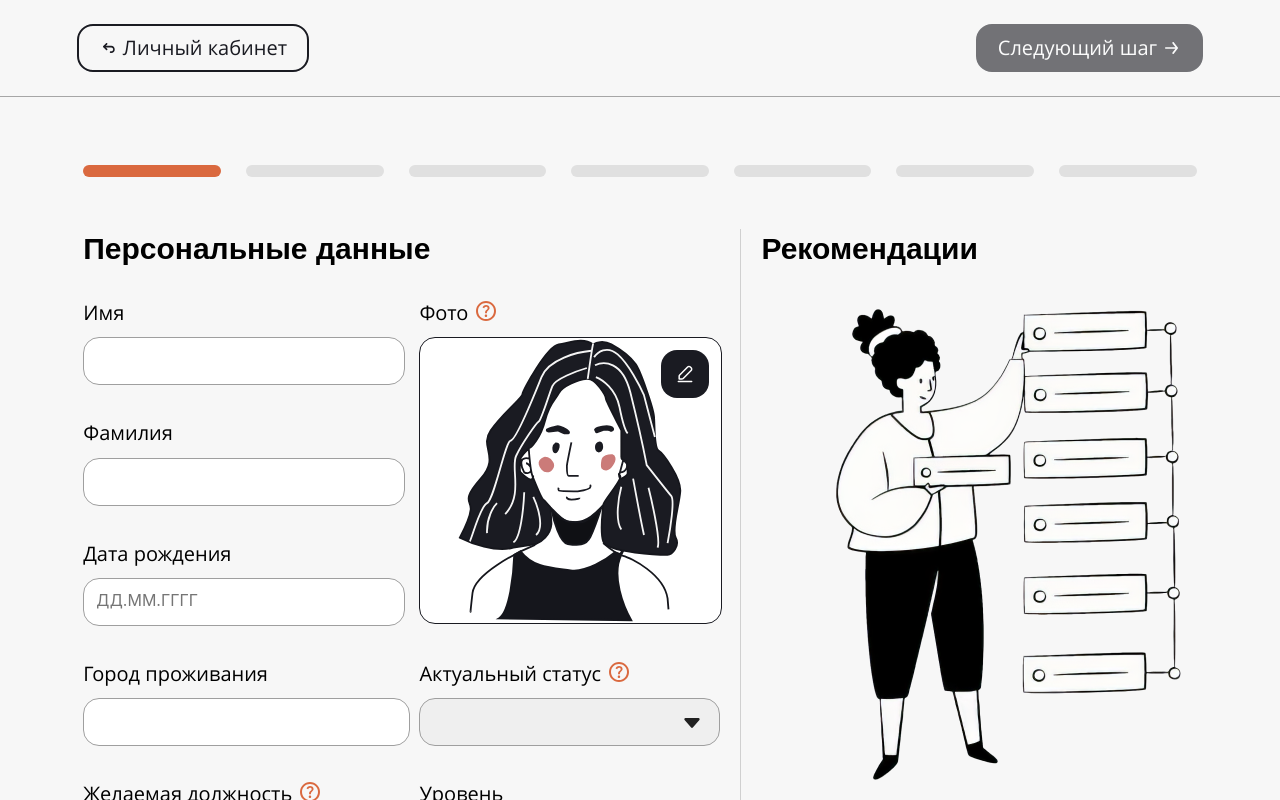
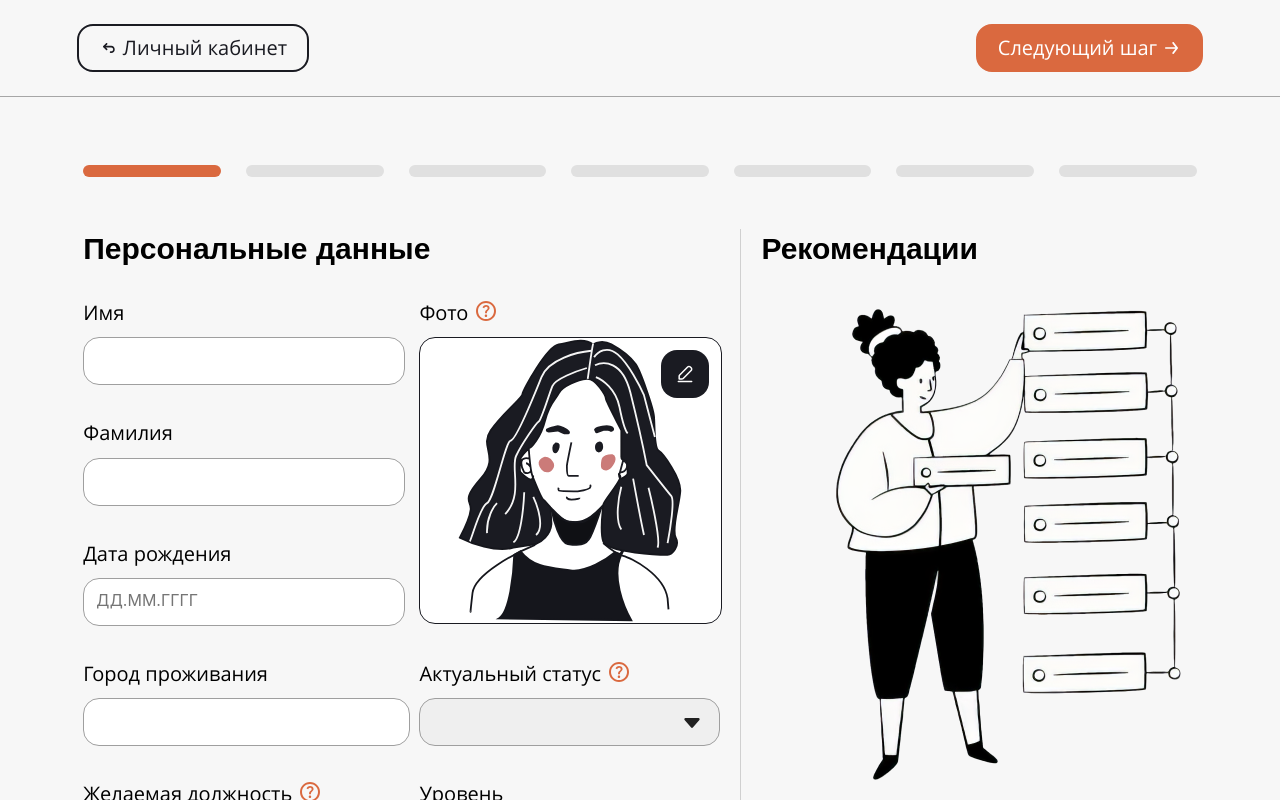
Before and after one commit to homo-errantium/frontend, a React (Create React App) app: page /resume/personal-data in a window 1280 px wide. Shown: the top 800 px of the page. Built offline with nearby package versions, Linux system fonts and the light colour scheme.

Commit message:
feat(main, app and header): personaldata validation and next step button invalid
валидация персональных данных, кнопка недоступна, если поля пустые или неврено заполненные

```diff
--- a/src/components/App/App.js
+++ b/src/components/App/App.js
@@ -40,6 +40,7 @@ import PopupLogin from '../Popups/PopupLogin/PopupLogin'
 import PopupConfirmationDelete from '../Popups/PopupConfirmationDelete/PopupConfirmationDelete'
 import PopupConfirmationRegister from '../Popups/PopupConfirmationRegister/PopupConfirmationRegister'
 import ResultResume from '../Resume/ResultResume/ResultResume'
+// import { navigate } from '@storybook/addon-links/*'
 
 function App() {
   const location = useLocation()
@@ -66,13 +67,15 @@ function App() {
   // const [completedLayouts, setCompletedLayouts] = React.useState(false)
 
   // --------------------------- Работа с данными через локальное хранилище -----------------------
-  const [isValid, setIsValid] = useState(false)
+  const [isValid, setIsValid] = useState(true)
   // Записываем в объект данные из полей
   const [values, setValues] = React.useState(
     JSON.parse(localStorage.getItem('formData')) || {
       name: currentUser.name,
       surname: currentUser.surname,
       birthday: currentUser.birthday,
+      work_status: '',
+      email: '',
       city: currentUser.city,
       work_experience_checkbox: false,
       work_period_experience_checkbox: false,
@@ -103,6 +106,7 @@ function App() {
   const [languagesAfterDeleting, setLanguagesAfterDeleting] = useState(
     values.languages
   )
+  const [inputsAreNotEmpty, setInputsAreNotEmpty] = useState(false)
 
   const [linksAfterDeleting, setLinksAfterDeleting] = useState(values.links)
   // RECOMMENDATIONS:
@@ -306,15 +310,52 @@ function App() {
     // localStorage.setItem('formData', JSON.stringify(values))
   }
 
+  const checkValidity = evt => {
+    const { name, value } = evt.target
+    if (
+      name === 'name' &&
+      !!NAME_REGEX.test(value) &&
+      evt.target.value.length < 50 &&
+      evt.target.value.length >= 2 &&
+      evt.target.value.length !== 0 &&
+      evt.target.value !== undefined
+    ) {
+      setIsValid(true)
+    }
+    if (
+      name === 'surname' &&
+      !!NAME_REGEX.test(value) &&
+      evt.target.value.length < 50 &&
+      evt.target.value.length >= 1 &&
+      evt.target.value.length !== 0 &&
+      evt.target.value !== undefined
+    ) {
+      setIsValid(true)
+    }
+    if (
+      name === 'email' &&
+      !!EMAIL_REGEX.test(value) &&
+      evt.target.value.length < 50 &&
+      evt.target.value.length > 5 &&
+      evt.target.value.length !== 0 &&
+      evt.target.value !== undefined
+    ) {
+      setIsValid(true)
+    }
+  }
+
   // INPUTS  VALIDATION:
   const handleChangeWithValidation = evt => {
     handleChange(evt)
+    // console.log(isValid)
     const { name, value } = evt.target
     if (name === 'name' && !NAME_REGEX.test(value)) {
       setErrors({
         ...errors,
         name: 'Имя может быть введено только кириллицей. Допускаются пробелы и дефисы',
       })
+      setIsValid(false)
+      setInputsAreNotEmpty(false)
     } else if (
       name === 'name' &&
       (evt.target.value.length > 50 || evt.target.value.length < 2)
@@ -323,20 +364,22 @@ function App() {
         ...errors,
         name: 'Имя должно быть длиной от 2 до 50 символов',
       })
+      setIsValid(false)
+      setInputsAreNotEmpty(false)
     } else if (name === 'name' && evt.target.value.length === 0) {
       setErrors({
         ...errors,
         name: 'Это поле должно быть заполнено',
       })
+      setIsValid(false)
     } else if (name === 'surname' && !NAME_REGEX.test(value)) {
       setErrors({
         ...errors,
         surname:
           'Фамилия может быть введена только кириллицей. Допускаются пробелы и дефисы',
       })
-      // setIsValid(false)
-    }
-    if (
+      setIsValid(false)
+    } else if (
       name === 'surname' &&
       (evt.target.value.length > 50 || evt.target.value.length < 1)
     ) {
@@ -344,21 +387,14 @@ function App() {
         ...errors,
         surname: 'Фамилия должна быть длиной от 1 до 50 символов',
       })
-      // setIsValid(false)
-    }
-    if (name === 'surname' && evt.target.value === '') {
-      setErrors({
-        ...errors,
-        surname: 'Это поле должно быть заполнено',
-      })
-      // setIsValid(false)
+      setIsValid(false)
     }
     if (name === 'birthday' && !BIRTHDAY_REGEX.test(value)) {
       setErrors({
         ...errors,
         birthday: 'Дата рождения введена некорректно',
       })
-      // setIsValid(false)
+      setIsValid(false)
     }
     // указанный год в дате рождениия больше текущего:
     const currentYear = new Date().getFullYear()
@@ -367,7 +403,7 @@ function App() {
         ...errors,
         birthday: 'Путешествуете во времени?',
       })
-      // setIsValid(false)
+      setIsValid(false)
     }
     if (name === 'city' && !NAME_REGEX.test(value)) {
       setErrors({
@@ -410,14 +446,14 @@ function App() {
         ...errors,
         email: 'Введите email в формате address@domain.com',
       })
-      // setIsValid(false)
+      setIsValid(false)
     }
     if (name === 'email' && evt.target.value.length > 50) {
       setErrors({
         ...errors,
         email: 'Email должен быть длиной от 5 до 50 символов',
       })
-      // setIsValid(false)
+      setIsValid(false)
     }
     if (name === 'phone' && evt.target.value.length < 16) {
       setErrors({
@@ -517,17 +553,89 @@ function App() {
           'Сайт введен некорректно. Адрес должен начинаться с https://',
       })
     }
+    console.log(inputsAreNotEmpty)
+    checkValidity(evt)
+    // console.log(isValid)
   }
+  useEffect(() => {
+    console.log(isValid)
+    const formData = { ...values }
+    if (
+      formData.name !== undefined &&
+      // NAME_REGEX.test(formData.name) &&
+      formData.name.length < 50 &&
+      formData.name.length >= 2 &&
+      formData.name.length !== 0 &&
+      formData.surname !== undefined &&
+      formData.surname !== '' &&
+      // NAME_REGEX.test(formData.surname) &&
+      formData.surname.length < 50 &&
+      formData.surname.length >= 1 &&
+      formData.surname.length !== 0
+      // formData.email !== undefined
+      // EMAIL_REGEX.test(formData.email) &&
+      // formData.email.length > 50 &&
+      // formData.email.length !== 0
+    ) {
+      setInputsAreNotEmpty(true)
+    }
+  })
 
   // Сохраняем данные полей в локалное хранилище
   const handleClick = () => {
     setValues(prevValues => ({ ...prevValues, img: image }))
+    console.log(isValid)
     const formData = { ...values }
-    localStorage.setItem('hasExperience', JSON.stringify(hasExperience))
-    localStorage.setItem('isTillPresent', JSON.stringify(allTillPresent))
-    localStorage.setItem('image', image)
-    localStorage.setItem('formData', JSON.stringify(formData))
-    localStorage.setItem('hasQualification', JSON.stringify(hasQualification))
+    console.log(formData)
+    let object = {}
+    if (formData.name === undefined || formData.name.length === 0) {
+      object = {
+        ...object,
+        name: 'Это поле должно быть заполнено',
+      }
+      // setInputsAreNotEmpty(false)
+    }
+    if (formData.surname === undefined || formData.surname === '') {
+      object = {
+        ...object,
+        surname: 'Это поле должно быть заполнено',
+      }
+      // setInputsAreNotEmpty(false)
+    }
+    if (formData.email === undefined || formData.email === '') {
+      object = {
+        ...object,
+        email: 'Это поле должно быть заполнено',
+      }
+      // setInputsAreNotEmpty(false)
+    }
+    if (
+      formData.name !== undefined &&
+      // NAME_REGEX.test(formData.name) &&
+      formData.name.length < 50 &&
+      formData.name.length >= 2 &&
+      formData.name.length !== 0 &&
+      formData.surname !== undefined &&
+      formData.surname !== '' &&
+      // NAME_REGEX.test(formData.surname) &&
+      formData.surname.length < 50 &&
+      formData.surname.length >= 1 &&
+      formData.surname.length !== 0
+      // formData.email !== undefined
+      // EMAIL_REGEX.test(formData.email) &&
+      // formData.email.length > 50 &&
+      // formData.email.length !== 0
+    ) {
+      setInputsAreNotEmpty(true)
+    } else {
+      localStorage.setItem('hasExperience', JSON.stringify(hasExperience))
+      localStorage.setItem('isTillPresent', JSON.stringify(allTillPresent))
+      localStorage.setItem('image', image)
+      localStorage.setItem('formData', JSON.stringify(formData))
+      localStorage.setItem('hasQualification', JSON.stringify(hasQualification))
+    }
+    // console.log(errors)
+    setErrors(object)
   }
 
   /* ----------------------------------------- Popup -----------------------------------------------------*/
@@ -770,6 +878,7 @@ function App() {
                 isLoggedIn={isLoggedIn}
                 onOpenPopup={handleConfirmRegPopupOpen}
                 isValid={isValid}
+                inputsAreNotEmpty={inputsAreNotEmpty}
               />
             }
           />
@@ -787,6 +896,8 @@ function App() {
             element={
               <Resume
                 isLoggedIn={isLoggedIn}
+                isValid={isValid}
+                inputsAreNotEmpty={inputsAreNotEmpty}
                 onOpenPopup={handleConfirmDeletePopupOpen}
                 setCompletedStepsPersonalData={setCompletedStepsPersonalData}
                 setCompletedStepsExperience={setCompletedStepsExperience}
--- a/src/components/Header/Header.js
+++ b/src/components/Header/Header.js
@@ -21,6 +21,7 @@ function Header({
   onClick,
   handleResumeNamePopupOpen,
   isValid,
+  inputsAreNotEmpty,
 }) {
   const navigate = useNavigate()
   const location = useLocation()
@@ -328,15 +329,18 @@ function Header({
                 Предыдущий шаг
               </button>
             )}
-            {isValid === false ? (
             <button
               className="header__button header__button_orange header__button_next"
               type="button"
               label="button"
-                onClick={() => {
+              onClick={e => {
+                e.preventDefault()
                 setCompletedSteps()
-                  onClick()
+                onClick(e)
+                console.log(inputsAreNotEmpty)
+                if (inputsAreNotEmpty) {
                   navigate(`${nextPage}`)
+                }
               }}
               disabled={!isValid}
             >
@@ -349,28 +353,6 @@ function Header({
                 />
               </div>
             </button>
-            ) : (
-              <button
-                className="header__button header__button_orange header__button_next"
-                type="button"
-                label="button"
-                onClick={() => {
-                  setCompletedSteps()
-                  onClick()
-                  navigate(`${nextPage}`)
-                }}
-                disabled={!isValid}
-              >
-                Следующий шаг
-                <div className="header__button-icon_flex-container">
-                  <img
-                    className="header__button-icon header__button-icon-next"
-                    alt="стрелка вправо"
-                    src={RightArrowIcon}
-                  />
-                </div>
-              </button>
-            )}
           </div>
         </div>
       </header>
--- a/src/components/Main/Main.js
+++ b/src/components/Main/Main.js
@@ -12,7 +12,7 @@ import TitleImage from '../../img/main_title.svg'
 // import Step1 from '../../img/main_step1.svg'
 import { onboardingTitle, imgMainArr } from '../../constants/constants'
 
-function Main({ isLoggedIn, onOpenPopup, isValid }) {
+function Main({ isLoggedIn, onOpenPopup, isValid, inputsAreNotEmpty }) {
   const nextPage = '/resume'
   const [img, setImg] = React.useState(imgMainArr[0])
   const [subtitleObject, setSubtitleObject] = React.useState(onboardingTitle)
@@ -47,6 +47,7 @@ function Main({ isLoggedIn, onOpenPopup, isValid }) {
         nextPage={nextPage}
         onOpenPopup={onOpenPopup}
         isValid={isValid}
+        inputsAreNotEmpty={inputsAreNotEmpty}
       />
       <main className="main">
         <div className="main__title-container">
@@ -135,6 +136,7 @@ Main.propTypes = {
   isLoggedIn: PropTypes.bool.isRequired,
   onOpenPopup: PropTypes.func.isRequired,
   isValid: PropTypes.bool.isRequired,
+  inputsAreNotEmpty: PropTypes.bool.isRequired,
 }
 
 export default Main
--- a/src/components/Resume/Resume.js
+++ b/src/components/Resume/Resume.js
@@ -19,9 +19,11 @@ function Resume({
   setCompletedStepsSkills,
   setCompletedStepsAbout,
   handleResumeNamePopupOpen,
+  inputsAreNotEmpty,
   // setCompletedLayouts,
   onClick,
   duties,
+  isValid,
 }) {
   const location = useLocation()
   // Находим индекс элемента в массиве с локациями
@@ -44,7 +46,6 @@ function Resume({
       '/resume/about': setCompletedStepsAbout,
       // '/resume/layouts': setCompletedLayouts,
     }
-
     const setCompletedFunction = locationToFanctionMap[location.pathname]
 
     if (setCompletedFunction) {
@@ -55,12 +56,14 @@ function Resume({
   return (
     <>
       <Header
+      isValid={isValid}
         isLoggedIn={isLoggedIn}
         nextPage={nextPage}
         onOpenPopup={onOpenPopup}
         setCompletedSteps={setCompletedSteps}
         onClick={onClick}
         handleResumeNamePopupOpen={handleResumeNamePopupOpen}
+        inputsAreNotEmpty={inputsAreNotEmpty}
       />
       <main className="resume">
         {location.pathname === '/resume/result' ? (
@@ -87,7 +90,9 @@ Resume.propTypes = {
   // setCompletedLayouts: PropTypes.func.isRequired,
   onClick: PropTypes.func.isRequired,
   duties: PropTypes.bool,
-  handleResumeNamePopupOpen:PropTypes.func,
+  handleResumeNamePopupOpen: PropTypes.func,
+  isValid: PropTypes.bool.isRequired,
+  inputsAreNotEmpty: PropTypes.bool.isRequired,
 }
 
 Resume.defaultProps = {
```
Lines whose indentation alone changed are shown as unchanged.
